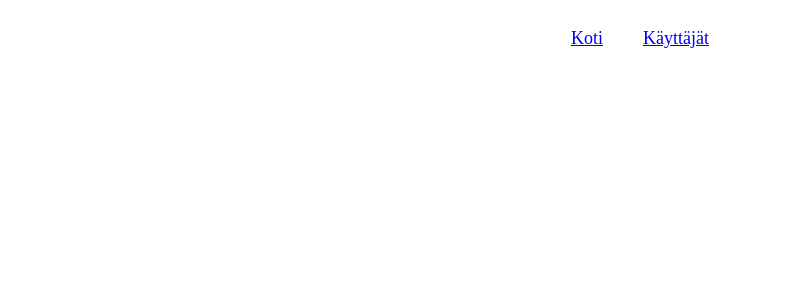
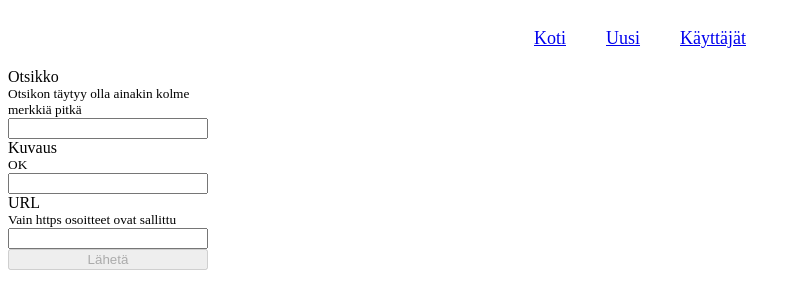
Before and after one commit to MatiasHiltunen/kuva-app-7, a Vue app: page /create in a window 1280 px wide. Before the commit this address had no page. Shown: the top 308 px of the page, without its empty margins (0-801 px from the left). Built offline with nearby package versions, Linux system fonts and the light colour scheme; the HTML template or start-up script is replaced by a standard one.

Commit message:
began to add baselayout

```diff
--- a/package.json
+++ b/package.json
@@ -8,6 +8,7 @@
     "preview": "vite preview"
   },
   "dependencies": {
+    "@vueuse/core": "^8.2.3",
     "vue": "^3.2.25",
     "vue-router": "^4.0.14"
   },
--- a/src/components/navigation/NavigationBar.vue
+++ b/src/components/navigation/NavigationBar.vue
@@ -7,6 +7,7 @@ import { RouterLink } from 'vue-router'
 <template>
     <div class="nav">
         <router-link to="/">Koti</router-link>
+        <router-link to="/create">Uusi</router-link>
         <router-link to="/users">Käyttäjät</router-link>
     </div>
 </template>
--- /dev/null
+++ b/src/components/publication/PublicationCreate.vue
@@ -0,0 +1,74 @@
+<script setup>
+import { computed } from '@vue/reactivity';
+import { reactive } from 'vue';
+import { publicationService } from '../../services/publicationService';
+
+
+const publicationData = reactive({
+    title: '',
+    description: '',
+    url: '',
+    visibility: 2, // tarkoittaa julkista postausta
+    tags: []
+})
+
+const isDataValid = computed(() => {
+
+    const urlValidation = publicationData.url.includes('https://')
+    const descriptionValidation = publicationData.description.length < 1000
+    const titleValidation = publicationData.title.length > 2
+
+
+    return {
+        urlValidation: urlValidation ? 'OK' : 'Vain https osoitteet ovat sallittu',
+        descriptionValidation: descriptionValidation ? 'OK' : 'Kuvauksen teksti on liian pitkä',
+        titleValidation: titleValidation ? 'OK' : 'Otsikon täytyy olla ainakin kolme merkkiä pitkä',
+        isAllValid: urlValidation && descriptionValidation && titleValidation
+    }
+})
+
+const createNewPublication = async () => {
+
+    if (!isDataValid.value.isAllValid) return
+
+    const { data, error } = await publicationService.usePost(publicationData)
+
+    if (data.value && !error.value) {
+        publicationData.title = ''
+        publicationData.description = ''
+        publicationData.url = ''
+
+    }
+
+    console.log("created!")
+}
+
+</script>
+
+<template >
+    <div class="publication-form">
+        <label>Otsikko</label>
+        <small>{{ isDataValid.titleValidation }}</small>
+        <input v-model="publicationData.title" type="text" />
+
+        <label>Kuvaus</label>
+        <small>{{ isDataValid.descriptionValidation }}</small>
+        <input v-model="publicationData.description" type="text" />
+
+        <label>URL</label>
+        <small>{{ isDataValid.urlValidation }}</small>
+        <input v-model="publicationData.url" type="text" />
+
+        <button :disabled="!isDataValid.isAllValid" @click="createNewPublication">Lähetä</button>
+    </div>
+</template>
+
+<style scoped>
+.publication-form {
+    display: flex;
+    flex-direction: column;
+    height: 200px;
+    width: 200px;
+    justify-content: center;
+}
+</style>
--- a/src/components/publication/PublicationViewAll.vue
+++ b/src/components/publication/PublicationViewAll.vue
@@ -1,26 +1,20 @@
 <script setup>
 
-import { ref } from 'vue';
 import PublicationView from './PublicationView.vue';
+import { publicationService } from '../../services/publicationService';
+import { useRouter } from 'vue-router';
 
+const {data, error, isFinished} = publicationService.useGetAll()
 
-const publications = ref([])
-
-const getAllPublications = async () => {
-
-    const response = await fetch('https://juhaniguru-web-nosql-python.onrender.com/api/publications')
-    const data = await response.json()
-
-    publications.value = data.publications
-}
-
-getAllPublications()
+const router = useRouter()
 
 </script>
 
 <template>
-    <div class="container">
-        <div class="item" v-for="publication in publications">
+    <div v-if="error">Valitettavasti postauksia ei ollut juuri nyt saatavilla</div>
+    <div v-if="!isFinished">Ladataan...</div>
+    <div v-else class="container">
+        <div class="item" @click="router.push('/publication/'+ publication._id)" v-for="publication in data.publications">
             <PublicationView :publication="publication"></PublicationView>
         </div>
     </div>
--- /dev/null
+++ b/src/components/publication/PublicationViewDetails.vue
@@ -0,0 +1,23 @@
+<script setup>
+
+import { publicationService } from '../../services/publicationService';
+import PublicationView from './PublicationView.vue';
+
+
+    const props = defineProps({
+        publicationId: String
+    })
+
+    const {data, error, isFinished} = publicationService.useGetById(props.publicationId)
+
+</script>
+
+<template>
+
+    <div v-if="error">Tapahtui virhe</div>
+    <div v-else-if="!isFinished">Ladataan...</div>
+    <div v-else-if="data">
+        <PublicationView :publication="data.publication"> </PublicationView>
+    </div>
+
+</template>
--- /dev/null
+++ b/src/composables/api.js
@@ -0,0 +1,5 @@
+import { createFetch } from "@vueuse/core";
+
+export const useApi = createFetch({
+    baseUrl: 'https://vara.onrender.com/api'
+})
--- a/src/router.js
+++ b/src/router.js
@@ -1,6 +1,8 @@
 import { createRouter, createWebHistory } from 'vue-router'
 import PublicationViewAll from './components/publication/PublicationViewAll.vue'
 import UsersView from './components/user/UsersView.vue'
+import PublicationCreate from './components/publication/PublicationCreate.vue'
+import PublicationViewDetails from './components/publication/PublicationViewDetails.vue'
 
 export const router = createRouter({
     history: createWebHistory(),
@@ -13,6 +15,17 @@ export const router = createRouter({
             path: '/users',
             name: 'Käyttäjät',
             component: UsersView
+        },
+        {
+            path: '/create',
+            name: 'Uusi Postaus',
+            component: PublicationCreate
+        },
+        {
+            path: '/publication/:publicationId',
+            name: 'Yksittäinen postaus',
+            component: PublicationViewDetails,
+            props: true
         }
     ]
 })
--- /dev/null
+++ b/src/services/publicationService.js
@@ -0,0 +1,18 @@
+import { useApi } from "../composables/api"
+
+
+export const publicationService = {
+
+    useGetAll() {
+        return useApi('/publications').json()
+    },
+
+    useGetById(publicationId) {
+        return useApi(`/publications/${publicationId}`).json()
+    },
+
+    usePost(payload) {
+        return useApi('/publications').post(payload).json()
+    }
+
+}
```
Also changed, not shown: 1 other file (tests, documents, lock files or other folders).
